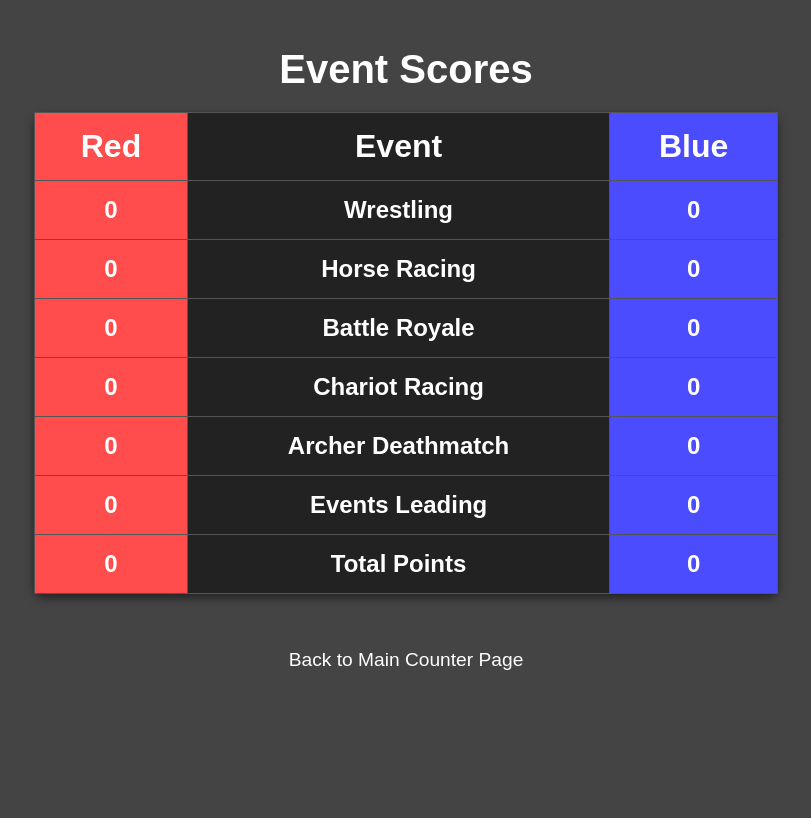
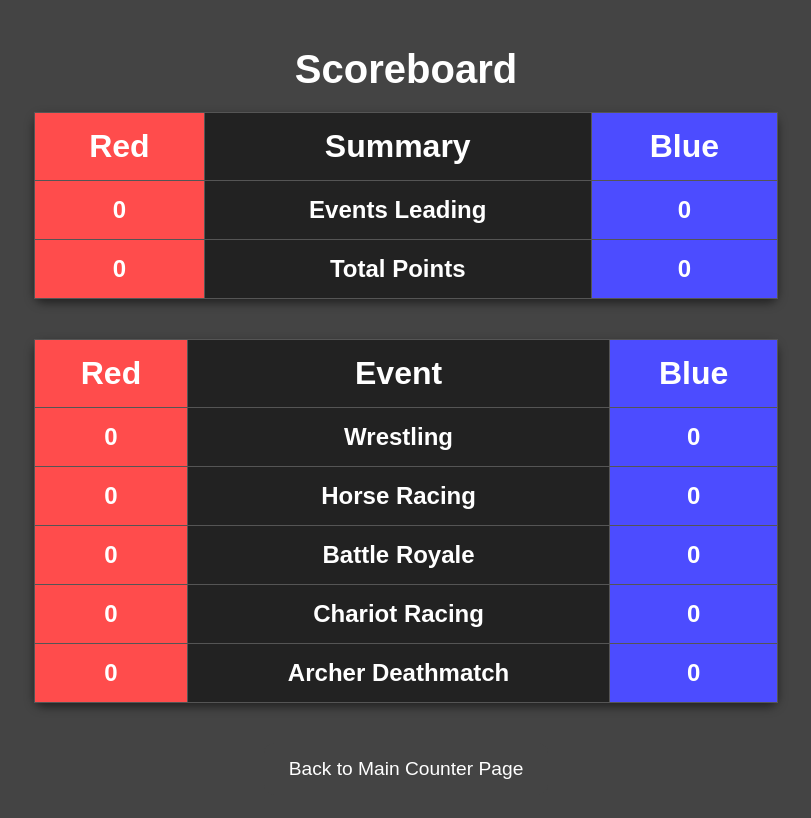
Before and after one commit to rbowling256/scoreboard, a plain HTML site: page event_scores.html in a window 1280 px wide. Shown: the whole page, without its empty margins (234-1045 px from the left). Drawn offline with Linux system fonts and the light colour scheme.

Commit message:
Update event_scores.html
Final cleanup

```diff
--- a/event_scores.html
+++ b/event_scores.html
@@ -8,7 +8,25 @@
     <link rel="stylesheet" href="styles.css">
 </head>
 <body>
-    <h1>Event Scores</h1>
+    <h1>Scoreboard</h1>
+
+    <table>
+        <tr>
+            <th class="red-event-score">Red</th>
+            <th>Summary</th>
+            <th class="blue-event-score">Blue</th>
+        </tr>
+		<tr>
+            <td id="red-events-leading" class="red-event-score"><b>0</b></td>
+            <td><b>Events Leading</b></td>
+            <td id="blue-events-leading" class="blue-event-score"><b>0</b></td>
+        </tr>
+        <tr>
+            <td id="red-total-points" class="red-event-score"><b>0</b></td>
+            <td id="total-points"><b>Total Points</b></td>
+            <td id="blue-total-points" class="blue-event-score"><b>0</b></td>
+        </tr>
+    </table>
 
     <table>
         <tr>
@@ -41,31 +59,8 @@
             <td>Archer Deathmatch</td>
             <td id="blue-archer-deathmatch-score" class="blue-event-score">0</td>
         </tr>
-        <tr>
-            <td id="red-events-leading" class="red-event-score"><b>0</b></td>
-            <td><b>Events Leading</b></td>
-            <td id="blue-events-leading" class="blue-event-score"><b>0</b></td>
-        </tr>
-        <tr>
-            <td id="red-total-points" class="red-event-score"><b>0</b></td>
-            <td><b>Total Points</b></td>
-            <td id="blue-total-points" class="blue-event-score"><b>0</b></td>
-        </tr>
-    </table>
-<!--
-    <div class="summary">
-        <div>
-            <p>Red: <span id="red-total-points">0</span></p>
-            <h2>Total Points</h2>
-            <p>Blue: <span id="blue-total-points">0</span></p>
-        </div>
-        <div>
-            <p>Red: <span id="red-events-leading">0</span></p>
-            <h2>Events Leading</h2>
-            <p>Blue: <span id="blue-events-leading">0</span></p>
-        </div>
-    </div>
--->
+	</table>
+
     <button onclick="window.location.href='counters.html'">Back to Main Counter Page</button>
 
     <script src="script.js"></script>
```
